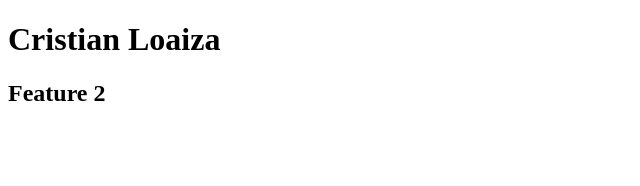
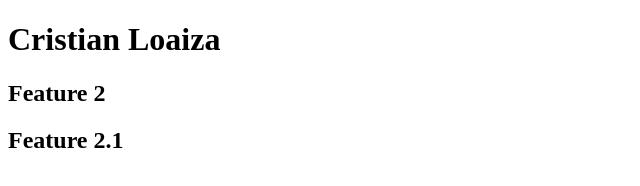
Before and after one commit to cloaiza1997/test-bb-1, a plain HTML site: page index.html in a window 1280 px wide. Shown: the whole page, without its empty margins (0-640 px from the left). Drawn offline with Linux system fonts and the light colour scheme.

Commit message:
Feature 2.2

```diff
--- a/index.html
+++ b/index.html
@@ -8,5 +8,6 @@
 <body>
 	<h1>Cristian Loaiza</h1>
 	<h2>Feature 2</h2>
+	<h2>Feature 2.1</h2>
 </body>
 </html>
```
